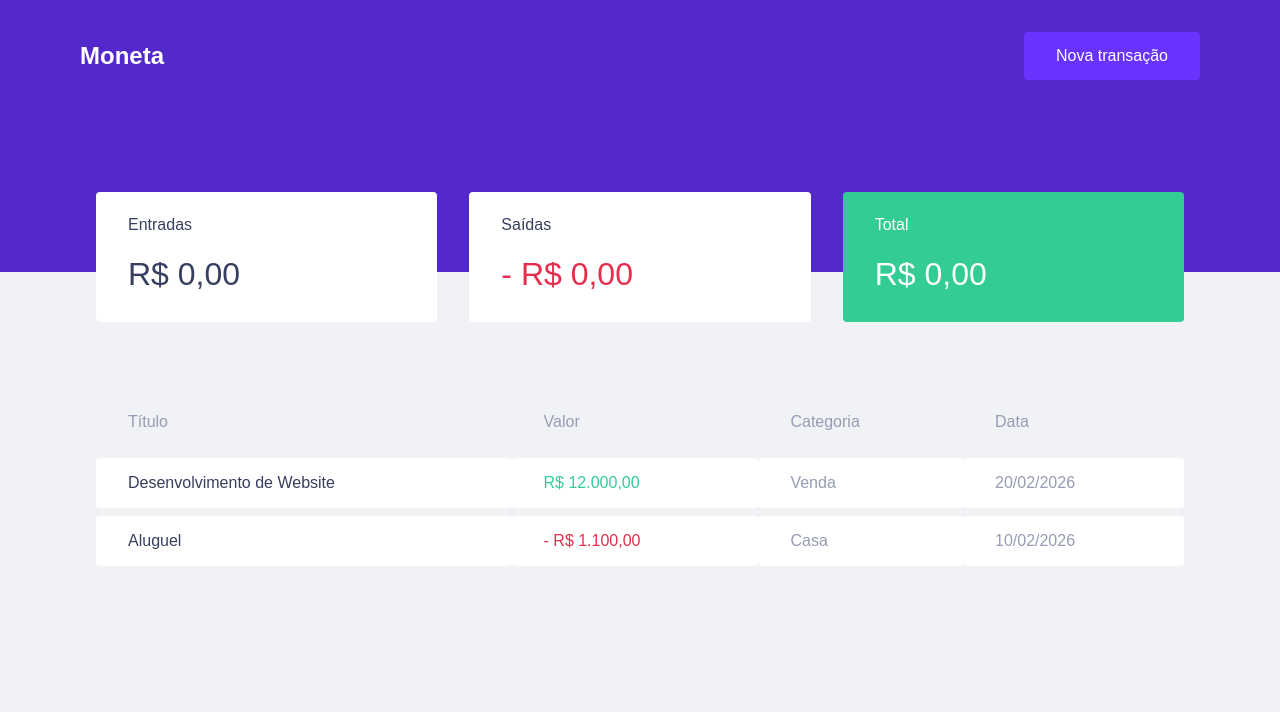
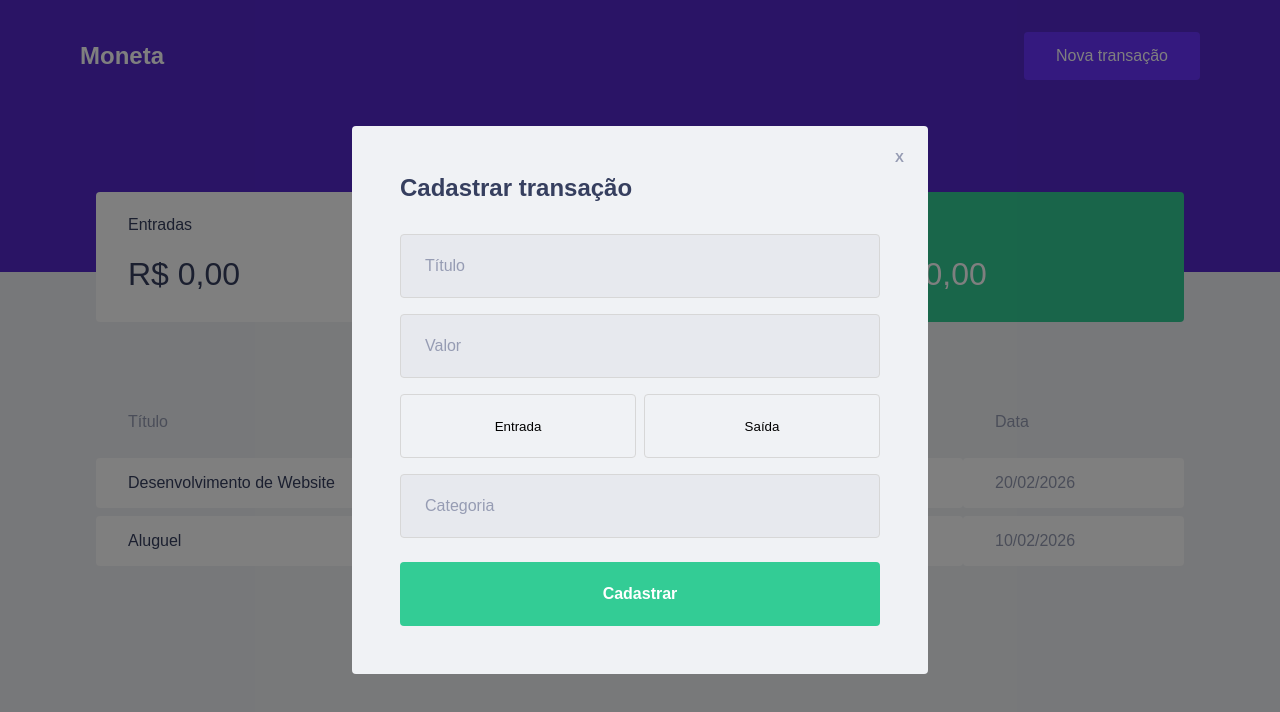
Before and after one commit to vaipado/moneta, a React (Vite) app: page / in a window 1280 px wide. Both pictures are taken after a click on the button "Nova transação". Shown: the top 712 px of the page. Built offline with nearby package versions, Linux system fonts and the light colour scheme.

Commit message:
feat: Estruturação e estilização básica do Modal

```diff
--- a/package.json
+++ b/package.json
@@ -11,7 +11,8 @@
   },
   "dependencies": {
     "react": "^19.2.0",
-    "react-dom": "^19.2.0"
+    "react-dom": "^19.2.0",
+    "react-modal": "^3.16.3"
   },
   "devDependencies": {
     "@eslint/js": "^9.39.1",
--- a/src/App.jsx
+++ b/src/App.jsx
@@ -1,16 +1,71 @@
+import { useState } from 'react';
+import Modal from 'react-modal';
 import { Header } from './components/Header';
 import { Summary } from './components/Summary';
-import { TransactionsTable } from './components/TransationsTable';
+import { TransactionsTable } from './components/TransactionsTable';
 import './index.css';
 
-function App() {
+// Configuração obrigatória para acessibilidade, basicamente, quando o modal abrir, os leitores de tela vão ignorar o restante do conteúdo da página
+Modal.setAppElement('#root');
+
+export function App() {
+  const [isNewTransactionModalOpen, setIsNewTransactionModalOpen] = useState(false);
+
+  function handleOpenNewTransactionModal() {
+    setIsNewTransactionModalOpen(true);
+  }
+
+  function handleCloseNewTransactionModal() {
+    setIsNewTransactionModalOpen(false);
+  }
+
   return (
     <>
-      <Header />
+      {/* a função de abrir é passada para o Header */}
+      <Header onOpenNewTransactionModal={handleOpenNewTransactionModal} />
+
       <main style={{ maxWidth: '1120px', margin: '0 auto', padding: '0 1rem' }}>
         <Summary />
-        <TransactionsTable/>
+        <TransactionsTable />
       </main>
+
+      {/* Estrutura do Modal */}
+      <Modal
+        isOpen={isNewTransactionModalOpen}
+        onRequestClose={handleCloseNewTransactionModal}
+        overlayClassName="react-modal-overlay" //
+        className="react-modal-content" //
+      >
+        <button
+          type="button"
+          onClick={handleCloseNewTransactionModal}
+          className="react-modal-close" //
+        >
+          X
+        </button>
+
+        <form className="modal-form">
+          <h2>Cadastrar transação</h2>
+
+          <input placeholder="Título" />
+          <input type="number" placeholder="Valor" />
+
+          <div className="transaction-type-container">
+            <button type="button">
+              Entrada
+            </button>
+            <button type="button">
+              Saída
+            </button>
+          </div>
+
+          <input placeholder="Categoria" />
+
+          <button type="submit">
+            Cadastrar
+          </button>
+        </form>
+      </Modal>
     </>
   );
 }
--- a/src/components/Header/index.jsx
+++ b/src/components/Header/index.jsx
@@ -1,11 +1,15 @@
 import styles from './styles.module.css';
 
-export function Header() {
+export function Header({ onOpenNewTransactionModal }) {
   return (
     <header className={styles.header}>
       <div className={styles.content}>
         <span className={styles.logo}>Moneta</span>
-        <button type="button" className={styles.button}>
+        <button
+          type="button"
+          className={styles.button}
+          onClick={onOpenNewTransactionModal} // Chamamos a função aqui
+        >
           Nova transação
         </button>
       </div>
--- a/src/index.css
+++ b/src/index.css
@@ -11,3 +11,114 @@ body {
   font-family: 'Poppins', sans-serif, system-ui;
   -webkit-font-smoothing: antialiased;
 }
+
+/* Estilos para o Modal */
+
+.react-modal-overlay {
+  background: rgba(0, 0, 0, 0.5); /* Fundo escurecido */
+  position: fixed;
+  top: 0;
+  bottom: 0;
+  right: 0;
+  left: 0;
+
+  display: flex;
+  align-items: center;
+  justify-content: center;
+}
+
+.react-modal-content {
+  width: 100%;
+  max-width: 576px;
+  background: #f0f2f5;
+  padding: 3rem;
+  position: relative;
+  border-radius: 0.25rem;
+}
+
+/* Botão "X" de fechar */
+.react-modal-close {
+  position: absolute;
+  right: 1.5rem;
+  top: 1.5rem;
+  border: 0;
+  background: transparent;
+  cursor: pointer;
+  transition: filter 0.2s;
+  font-weight: bold;
+  color: #969cb3;
+}
+
+.react-modal-close:hover {
+  filter: brightness(0.8);
+}
+
+/* Estilos do Formulário */
+.modal-form h2 {
+  color: #363f5f;
+  font-size: 1.5rem;
+  margin-bottom: 2rem;
+}
+
+.modal-form input {
+  width: 100%;
+  padding: 0 1.5rem;
+  height: 4rem;
+  border-radius: 0.25rem;
+  border: 1px solid #d7d7d7;
+  background: #e7e9ee;
+  font-weight: 400;
+  font-size: 1rem;
+}
+
+.modal-form input::placeholder {
+  color: #969cb3;
+}
+
+.modal-form input + input {
+  margin-top: 1rem;
+}
+
+/* Container dos botões de Entrada/Saída */
+.transaction-type-container {
+  margin: 1rem 0;
+  display: grid;
+  grid-template-columns: 1fr 1fr;
+  gap: 0.5rem;
+}
+
+.transaction-type-container button {
+  height: 4rem;
+  border: 1px solid #d7d7d7;
+  border-radius: 0.25rem;
+  background: transparent;
+  display: flex;
+  align-items: center;
+  justify-content: center;
+  transition: border-color 0.2s;
+  cursor: pointer;
+}
+
+.transaction-type-container button:hover {
+  border-color: #aaa;
+}
+
+/* Botão de Submissão */
+.modal-form button[type="submit"] {
+  width: 100%;
+  padding: 0 1.5rem;
+  height: 4rem;
+  background: #33cc95; /* Verde Moneta */
+  color: #fff;
+  border-radius: 0.25rem;
+  border: 0;
+  font-size: 1rem;
+  margin-top: 1.5rem;
+  font-weight: 600;
+  transition: filter 0.2s;
+  cursor: pointer;
+}
+
+.modal-form button[type="submit"]:hover {
+  filter: brightness(0.9);
+}
```
Also changed, not shown: src/components/TransactionsTable/index.jsx (renamed from src/components/TransationsTable/index.jsx), src/components/TransactionsTable/styles.module.css (renamed from src/components/TransationsTable/styles.module.css), 2 other files (tests, documents, lock files or other folders).
